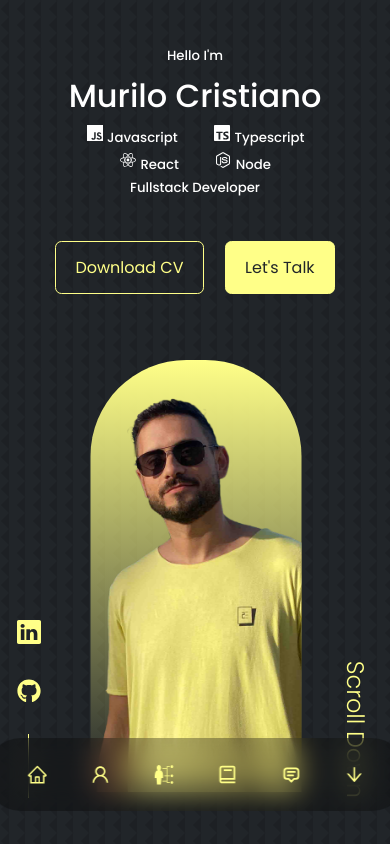
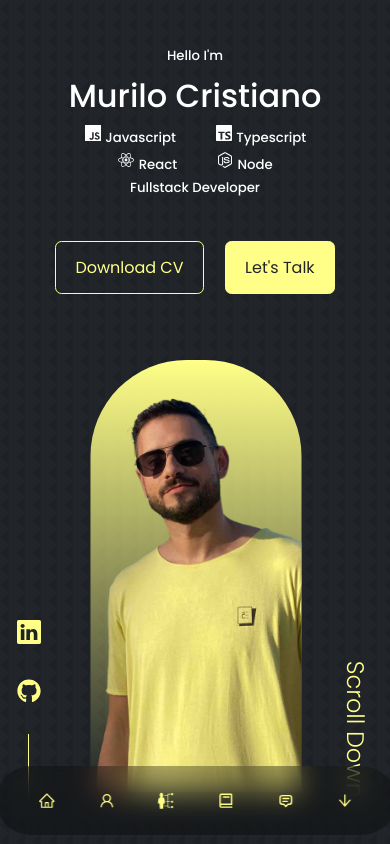
Before and after one commit to muricristiano/Portfolio, a React (Create React App) app: page / in a window 390 px wide. Shown: the top 844 px of the page. Built offline with nearby package versions, Linux system fonts and the light colour scheme.

Commit message:
update, finish touchs

```diff
--- a/src/components/header/header.css
+++ b/src/components/header/header.css
@@ -58,14 +58,18 @@
 }
 
 .icon {
+    display: inline-flex;
+    align-items: center;
+    justify-content: center;
     font-size: 16px;
 }
 
 .spacer {
     padding: 0 15px;
+    display: inline-flex;
+    justify-content: center;
+    align-items: center;
 }
-
-
 
 /* Media Queries (Medium Devices) */
 @media screen and (max-width: 1024px) {
--- a/src/components/nav/nav.css
+++ b/src/components/nav/nav.css
@@ -21,3 +21,13 @@
     display: flex;
     font-size: 1.1rem;
 }
+
+/* Media Queries (Medium Devices) */
+@media screen and (max-width: 1024px) {
+    nav {
+        bottom: 0.5rem;
+    }
+    nav a {
+        font-size: 0.9rem;
+    }
+}
```
